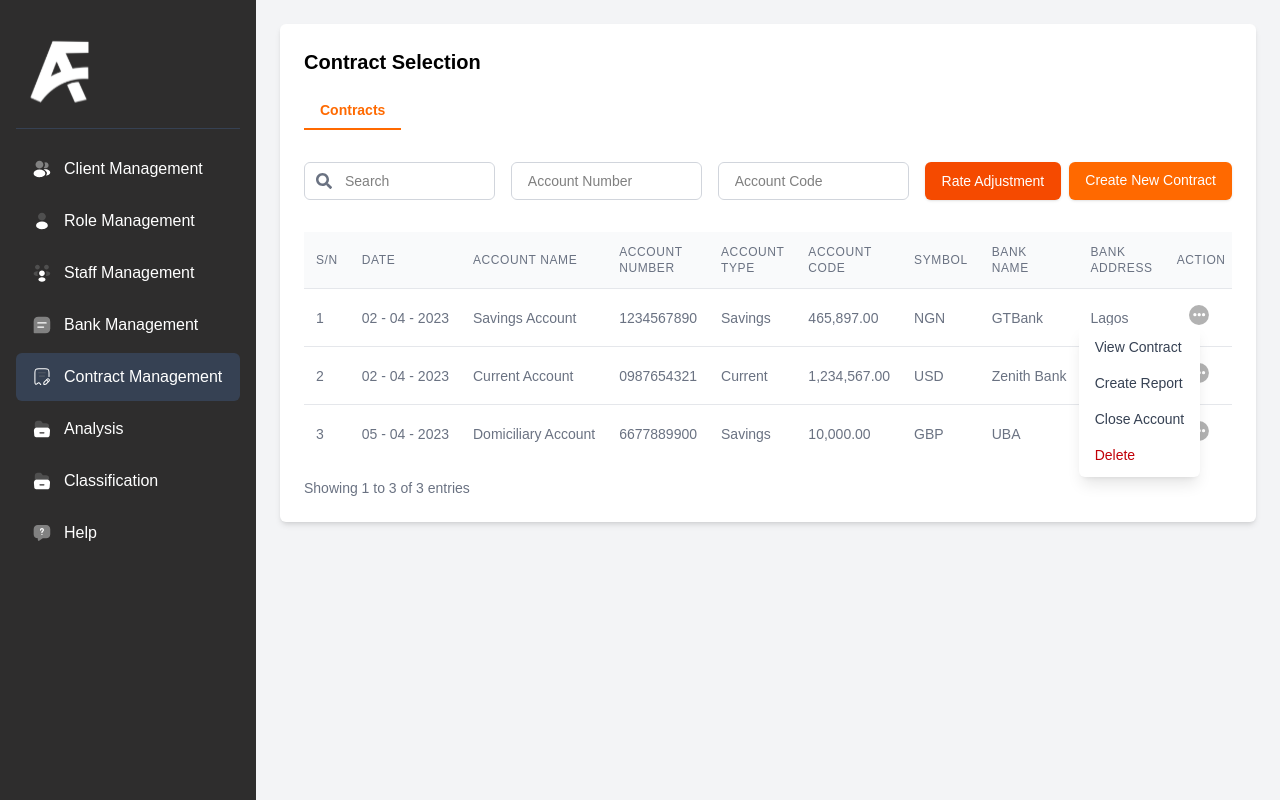
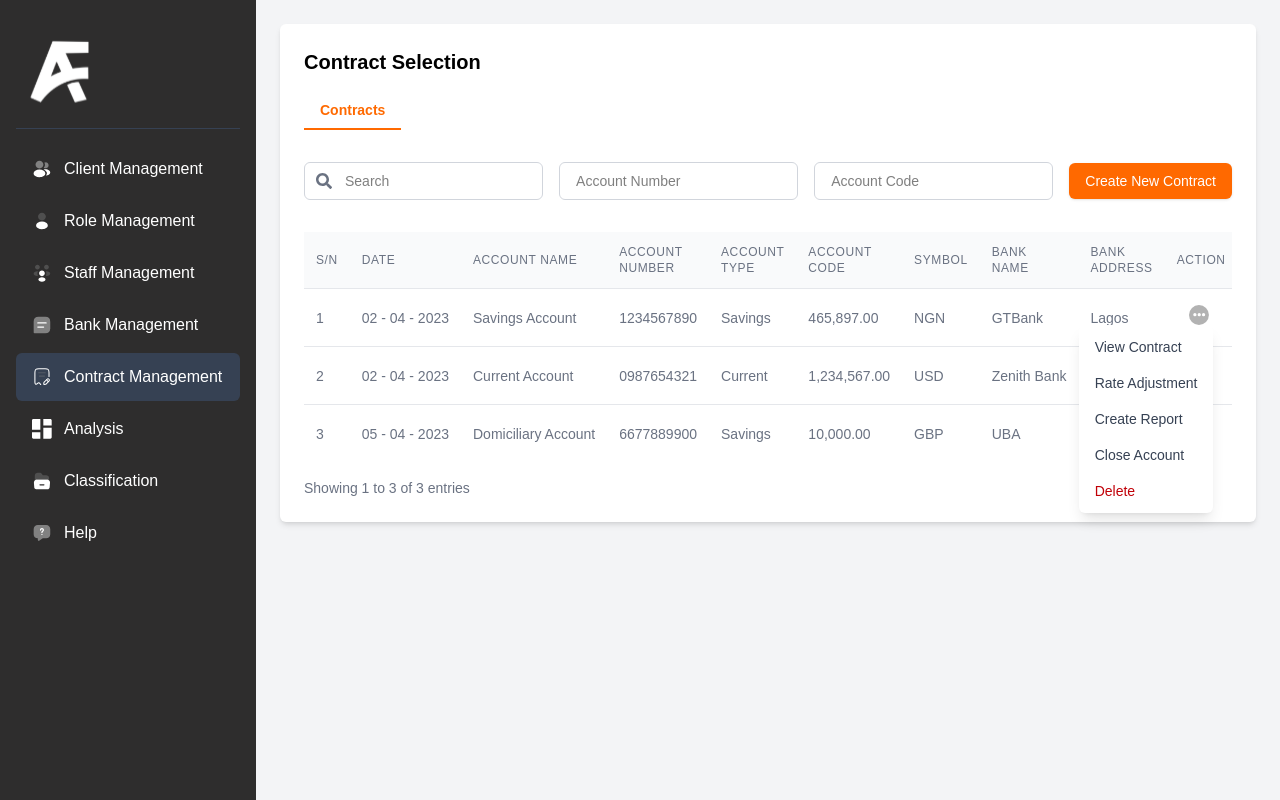
Before and after one commit to jsax4life/fars-web, a Next.js app: page /Contracts in a window 1280 px wide. Both pictures are taken after a click on the button 1198 px from the left and 315 px from the top of the page. Built offline with nearby package versions, Linux system fonts and the light colour scheme.

Commit message:
textarea

```diff
--- a/src/components/account/Contracts.tsx
+++ b/src/components/account/Contracts.tsx
@@ -334,12 +334,13 @@ const Contracts = () => {
                 )}
                 {activeAccountTab === "Contracts" && (
                   <div className="flex flex-col md:flex-row gap-2 w-full md:w-auto">
-                    <button
+                    {/* <button
                       onClick={() => setShowModal(true)}
                       className="w-full md:w-auto px-4 py-2 border border-transparent rounded-md shadow-sm text-sm font-medium text-white bg-orange-600 hover:bg-orange-700 focus:outline-none focus:ring-2 focus:ring-offset-2 focus:ring-orange-500"
                     >
                       Rate Adjustment
-                    </button>
+                    </button> */}
+
                     <Link
                       href="/NewContract"
                       className="w-full md:w-auto px-4 py-2 bg-orange-500 text-white rounded-md shadow-sm hover:bg-orange-600 focus:outline-none focus:ring-2 focus:ring-offset-2 focus:ring-orange-500 text-sm"
@@ -566,6 +567,12 @@ const Contracts = () => {
 >
   View Contract
 </button>
+ <button
+                      onClick={() => setShowModal(true)}
+                      className="block px-4 py-2 text-sm text-gray-700 hover:bg-gray-100 w-full text-left focus:outline-none"
+                    >
+                      Rate Adjustment
+                    </button>
                                     {account.report ? (
                                       <button
                                         onClick={() => handleViewReportClick(account)}
--- a/src/components/classification/Classification.tsx
+++ b/src/components/classification/Classification.tsx
@@ -312,14 +312,12 @@ const Classification = () => {
                 >
                   Description
                 </label>
-                <input
-                  type="text"
+              <textarea
   id="description"
   name="description"
   value={newClassification.description}
   className="mt-1 block w-full border border-gray-300 rounded-md text-black shadow-sm py-2 px-3 focus:outline-none focus:ring-orange-500 focus:border-orange-500 sm:text-sm bg-gray-100"
-                  readOnly
-                />
+></textarea>
               </div>
               <div className="mb-6">
                 <label
@@ -411,14 +409,12 @@ const Classification = () => {
                 >
                   Description
                 </label>
-                <input
-                  type="text"
-                  id="edit-description"
+                <textarea
+  id="description"
   name="description"
   value={newClassification.description}
   className="mt-1 block w-full border border-gray-300 rounded-md text-black shadow-sm py-2 px-3 focus:outline-none focus:ring-orange-500 focus:border-orange-500 sm:text-sm bg-gray-100"
-                  readOnly
-                />
+></textarea>
               </div>
               <div className="mb-6">
                 <label
--- a/src/components/utility/Sidebar.tsx
+++ b/src/components/utility/Sidebar.tsx
@@ -34,7 +34,7 @@ const Sidebar = () => {
     { name: "Staff Management", icon: '/sidebar/6.svg', path: '/UserList' },
     { name: "Bank Management", icon: '/sidebar/7.svg', path: '/BankList' },
      { name: "Contract Management", icon: '/sidebar/9.svg', path: '/Contracts' },
-      { name: "Analysis", icon: '/sidebar/8.svg', path: '#' },
+      { name: "Analysis", icon: '/sidebar/1.svg', path: '#' },
     { name: "Classification", icon: '/sidebar/8.svg', path: '/Classification' },
     { name: "Help", icon: '/sidebar/10.svg', path: '/help' },
   ];
```
Lines whose indentation alone changed are shown as unchanged.
